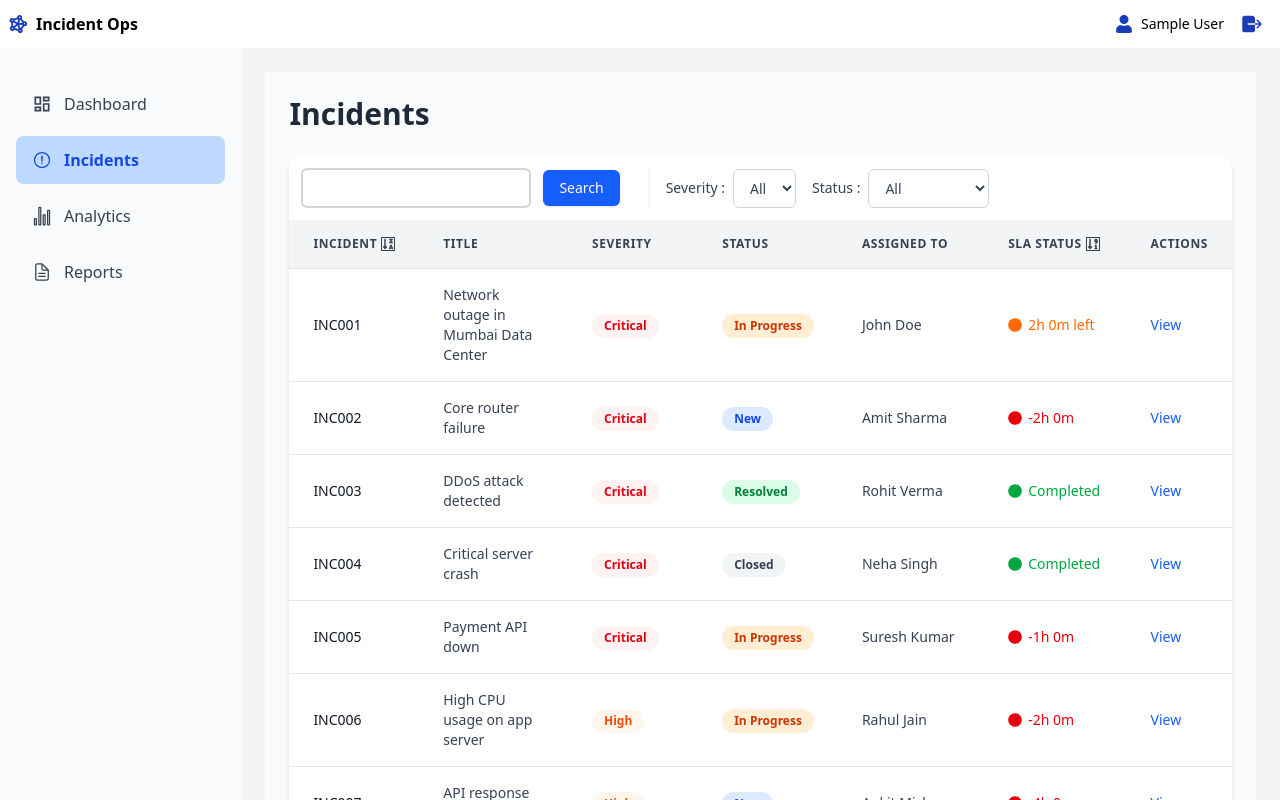
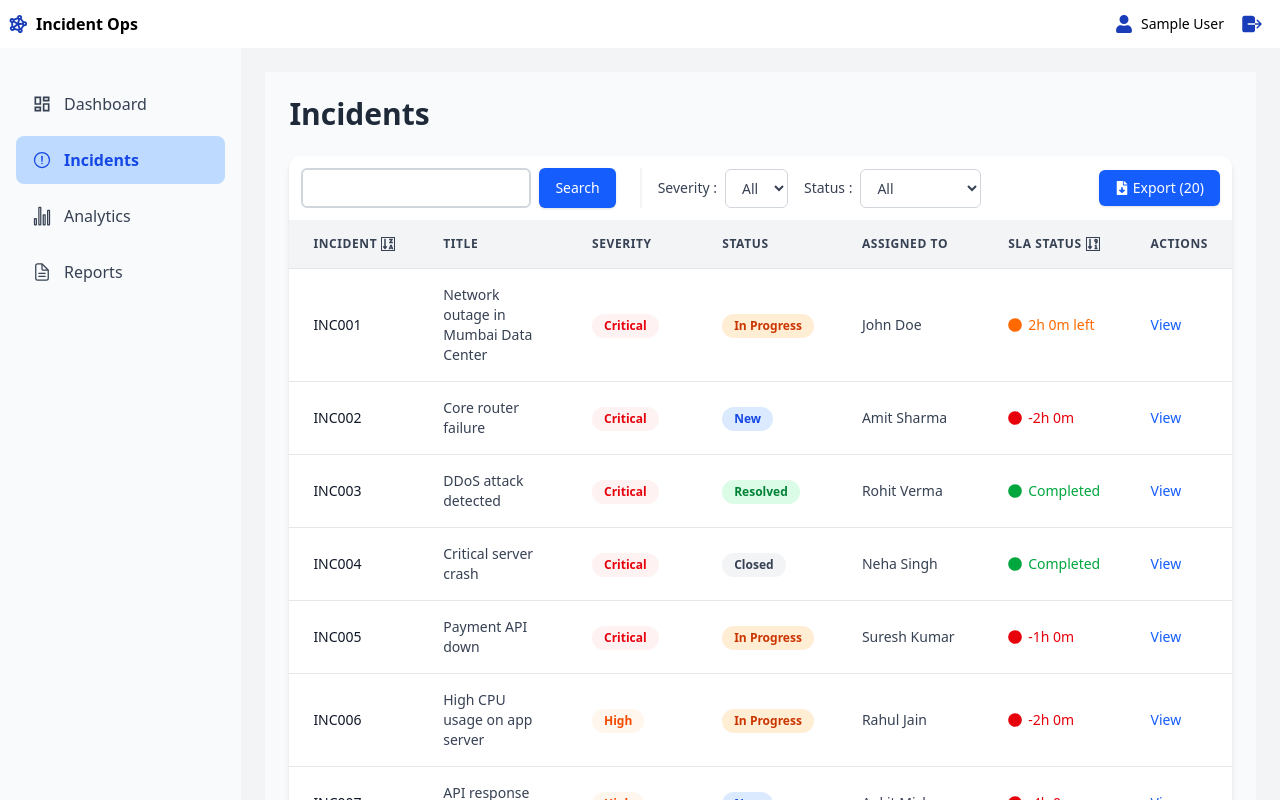
Before and after one commit to amirali72/Incident-Ops, a React (Vite) app: page /incidents in a window 1280 px wide. Shown: the top 800 px of the page. Built offline with nearby package versions, Linux system fonts and the light colour scheme; sample sign-in values are in the browser's storage.

Commit message:
Export to CSV implemented for INC List

```diff
--- a/src/pages/Incidents.jsx
+++ b/src/pages/Incidents.jsx
@@ -6,7 +6,10 @@ import {
   FaSortAlphaUp,
   FaSortNumericDownAlt,
   FaSortNumericDown,
+  FaSearch,
+  FaFileDownload,
 } from "react-icons/fa";
+import Papa from "papaparse";
 
 const Incidents = () => {
   const [searchVal, setSearchVal] = useState("");
@@ -25,15 +28,34 @@ const Incidents = () => {
     setFilteredINC(filteredData);
   };
 
-  //   const newSevFilter = e.target.value;
-  //   setSevFilter(newSevFilter);
+  // papaparse export to csv and download func
+  const exportToCSV = () => {
+    const csvData = filteredINC.map((item) => ({
+      ID: item.id,
+      Title: item.title,
+      Severity: item.severity,
+      Status: item.status,
+      "Assigned To": item.assignedTo,
+      "SLA Hours": item.slaHours,
+      "Opened At": new Date(item.openedAt).toLocaleString(),
+    }));
 
-  //   const filteredData = filteredINC.filter(
-  //     (item) => newSevFilter === "all" || item.severity === newSevFilter
-  //   );
-  //   setFilteredINC(filteredData);
+    const csv = Papa.unparse(csvData);
+    const blob = new Blob([csv], { type: "text/csv;charset=utf-8;" });
+    const link = document.createElement("a");
+    const url = URL.createObjectURL(blob);
 
-  // };
+    link.setAttribute("href", url);
+    link.setAttribute(
+      "download",
+      `incidents_${new Date().toISOString().slice(0, 10)}.csv`
+    );
+    link.style.visibility = "hidden";
+    document.body.appendChild(link);
+    link.click();
+    document.body.removeChild(link);
+    URL.revokeObjectURL(url);
+  };
 
   return (
     <div className="p-6 bg-gray-50 min-h-screen">
@@ -41,7 +63,8 @@ const Incidents = () => {
 
       <div className="bg-white rounded-xl shadow-md overflow-hidden ">
         <div className="overflow-x-auto ">
-          <div className="flex items-center gap-3 p-3">
+          <div className="flex items-center justify-between gap-3 p-3">
+            <div className="flex">
               <input
                 type="text"
                 value={searchVal}
@@ -50,7 +73,7 @@ const Incidents = () => {
                 className="border-2 border-gray-300 rounded-md px-3 py-2 text-sm focus:outline-none focus:ring-2 focus:ring-blue-500 focus:border-blue-500"
               />
               <button
-              className="bg-blue-600 hover:bg-blue-700 text-white px-4 py-2 rounded-md text-sm font-medium transition duration-200 shadow-sm"
+                className="bg-blue-600 hover:bg-blue-700 text-white mx-2 px-4 py-2 rounded-md text-sm font-medium transition duration-200 shadow-sm"
                 onClick={searchIncidents}
               >
                 Search
@@ -75,7 +98,8 @@ const Incidents = () => {
                               .toLowerCase()
                               .includes(searchVal.toLowerCase())) &&
                           (newSev === "all" || item.severity === newSev) &&
-                        (statusFilter === "all" || item.status === statusFilter)
+                          (statusFilter === "all" ||
+                            item.status === statusFilter)
                       );
                       setFilteredINC(filteredData);
                     }}
@@ -120,6 +144,17 @@ const Incidents = () => {
                 </label>
               </div>
             </div>
+            <div>
+              <button
+                onClick={exportToCSV}
+                className="bg-blue-600 hover:bg-blue-700 text-white px-4 py-2 rounded-md text-sm font-medium shadow-sm ml-2 flex items-center gap-1"
+                title="Export filtered data to CSV"
+              >
+                <FaFileDownload />
+                Export ({filteredINC.length})
+              </button>
+            </div>
+          </div>
 
           <table className="w-full">
             <thead className="bg-gray-100 border-b border-gray-200">
@@ -131,8 +166,7 @@ const Incidents = () => {
                     onClick={() =>
                       sortINC === "new"
                         ? (setSortINC("old"), setSortSLA(""))
-                      :
-                      (setSortINC("new"), setSortSLA(""))
+                        : (setSortINC("new"), setSortSLA(""))
                     }
                   >
                     {sortINC === "new" ? (
```
Lines whose indentation alone changed are shown as unchanged.
